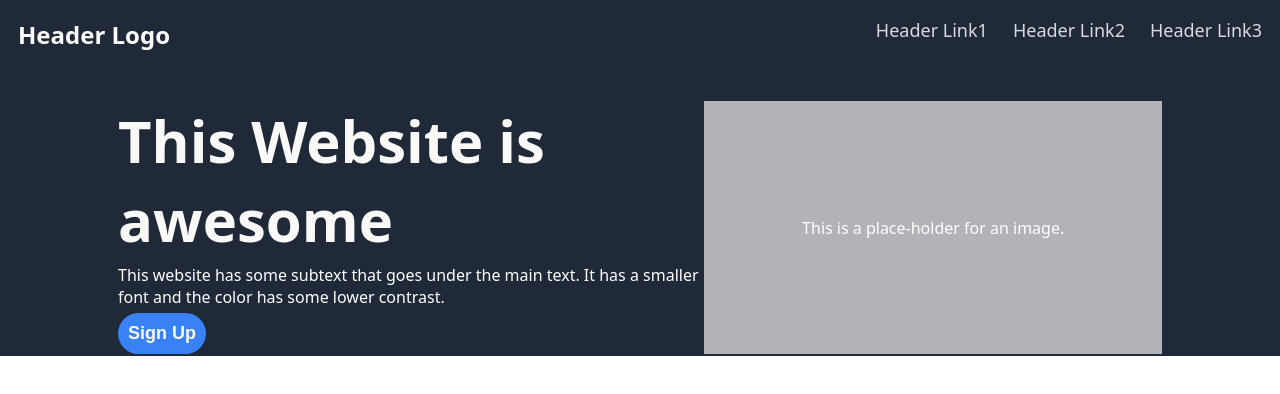
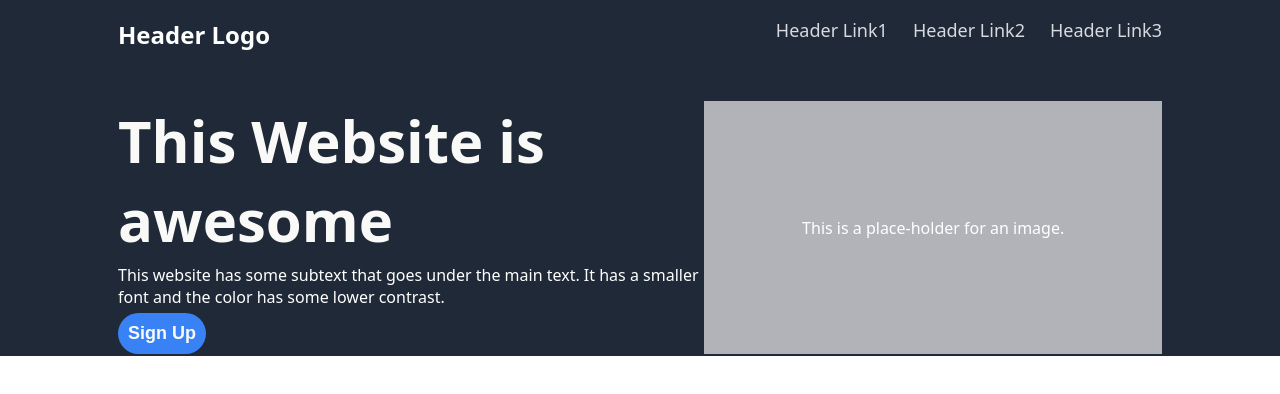
Before and after one commit to hammad9936/Landing-Page, a plain HTML site: page index.html in a window 1280 px wide. Drawn offline with Linux system fonts and the light colour scheme.

Commit message:
aligned the top section with the main content

```diff
--- a/style.css
+++ b/style.css
@@ -16,9 +16,10 @@ body {
 
 .top {
     display: flex;
-    width: 100%;
+    max-width: 100%;
     justify-content: space-between;
     font-size: 24px;
+    padding: 0px 100px;
 
 }
 
```
